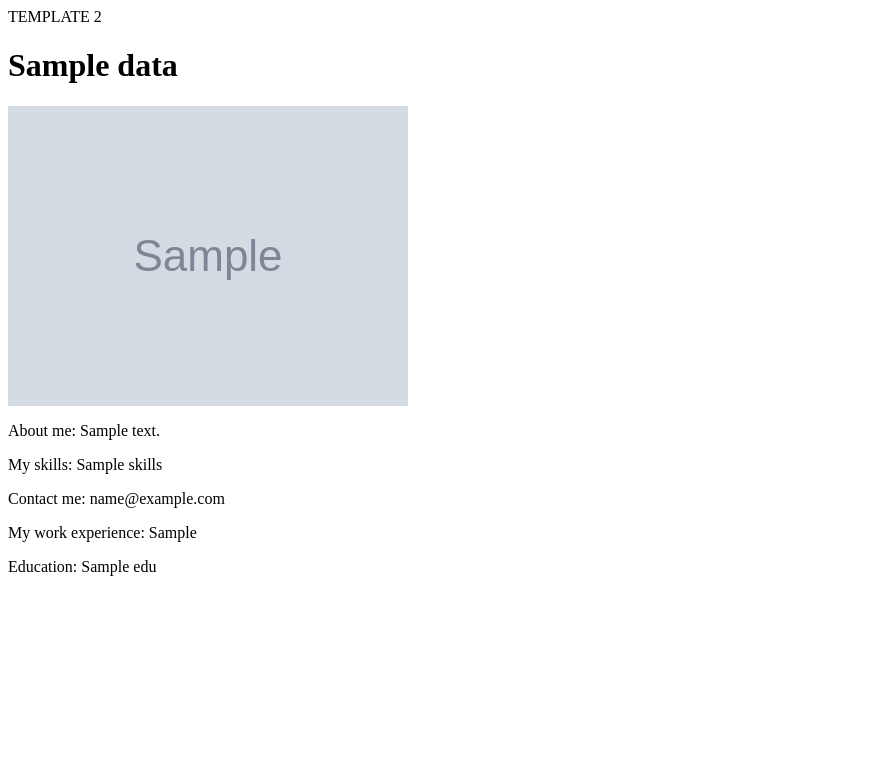
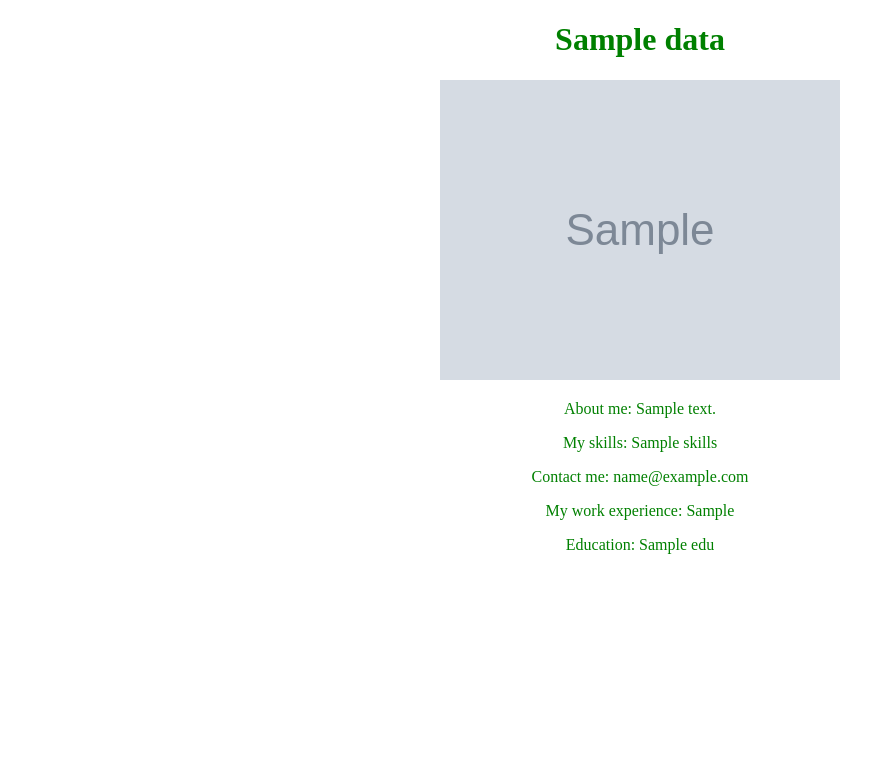
Before and after one commit to L0puh/CV-builder, a Flask app: template convert/templates/convert/temp2.html in a window 1280 px wide. Shown: the top 783 px of the page, without its empty margins (0-895 px from the left). Run offline with Flask 3, Linux system fonts and the light colour scheme; the template is opened without the code that fills it: most values are stand-ins (such as "Sample title", 1, 10 or a date in 2020); grey boxes marked "Sample" are stand-in pictures.

Commit message:
ability to add css

```diff
--- a/convert/convert.py
+++ b/convert/convert.py
@@ -1,9 +1,8 @@
 import os, pdfkit, html_to_json, json
 from flask import Blueprint, session, send_file,\
-    render_template, send_from_directory, current_app
+    render_template, send_from_directory, current_app, url_for
 
 convert=Blueprint('convert', __name__, template_folder='templates/convert')
-
 
 @convert.route('/generate_html/<file_format>')
 def generate_html(file_format):
--- a/convert/templates/convert/temp2.html
+++ b/convert/templates/convert/temp2.html
@@ -1,4 +1,13 @@
-<html>TEMPLATE 2</html>
+<!DOCTYPE html>
+<html lang="en">
+<head>
+    <meta charset="UTF-8">
+    <base href="http://127.0.0.1:5000">
+    <link href="{{ url_for('static', filename='style2.css') }}" type='text/css' rel='stylesheet'>
+    <title>temp 1</title>
+</head>
+<body>
+
 <h1> {{data.name}} </h1>
 <img src='{{data.image}}'/>
 <p>About me: {{data.about}}</p>
@@ -6,3 +15,6 @@
 <p>Contact me: {{data.email}}</p>
 <p>My work experience: {{data.work_exp}}</p>
 <p>Education: {{data.edu}}</p>
+
+</body>
+</html>
--- /dev/null
+++ b/static/style.css
@@ -0,0 +1,5 @@
+body{
+    margin: 0;
+    text-align: center;
+    color: blue;
+}
--- /dev/null
+++ b/static/style2.css
@@ -0,0 +1,5 @@
+body{
+    margin:0;
+    text-align:center;
+    color:green;
+}
```
Also changed, not shown: convert/templates/convert/temp1.html (+13 -1 lines).
